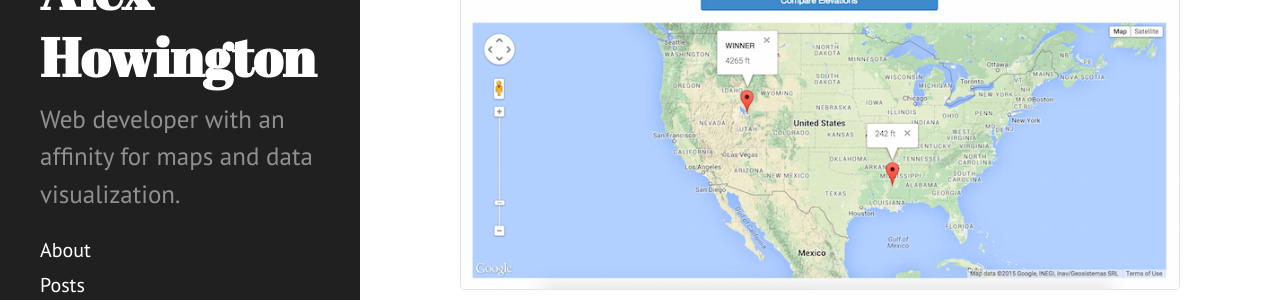
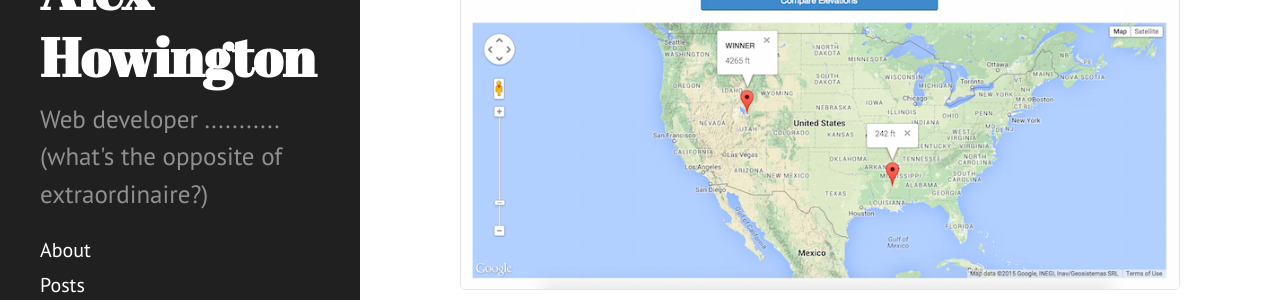
Before and after one commit to ash106/ash106.github.io, a Jekyll site: the page built from projects.html, in a window 1280 px wide. Shown: the part 472-772 px from the top of the page. Built offline with Jekyll 4.4.1, drawn with Linux system fonts in a browser that asks for light colours.

Commit message:
Make the sidebar description less pretentious

```diff
--- a/_config.yml
+++ b/_config.yml
@@ -8,7 +8,7 @@
 # Setup
 title:            Alex Howington
 tagline:          'Web Developer'
-description:      'Web developer with an affinity for maps and data visualization.'
+description:      "Web developer ........... (what's the opposite of extraordinaire?)"
 url:              http://alexhowington.com
 baseurl:          ''
 
```
